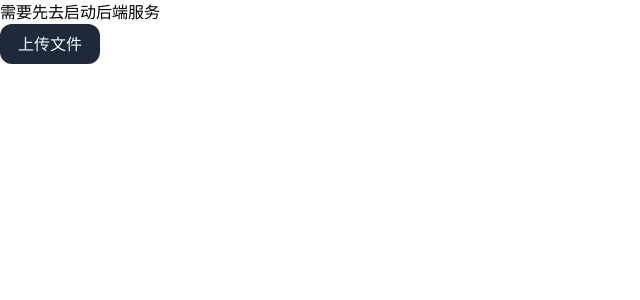
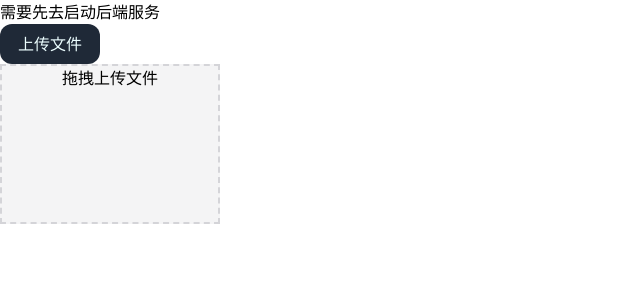
Before and after one commit to MyMagicCode/react-practice, a React (Create React App) app: page /upload in a window 1280 px wide. Shown: the top 300 px of the page, without its empty margins (0-640 px from the left). Built offline with nearby package versions, Linux system fonts and the light colour scheme.

Commit message:
feat: Upload component add drag and drop upload

```diff
--- /dev/null
+++ b/src/components/upload/Dragger.tsx
@@ -0,0 +1,44 @@
+import { DragEvent, PropsWithChildren, useState } from "react";
+import CS from "classnames";
+
+export interface DraggerProps extends PropsWithChildren {
+  onFile: (fileList: FileList) => void;
+}
+
+const Dragger = (props: DraggerProps) => {
+  const { onFile, children } = props;
+  const [isDrag, setIsDrag] = useState(false);
+
+  const handleDrag = (e: DragEvent<HTMLDivElement>, state: boolean) => {
+    console.log("state", state);
+    e.preventDefault();
+    setIsDrag(state);
+  };
+
+  const handleDrop = (e: DragEvent<HTMLDivElement>) => {
+    e.preventDefault();
+    const files = e.dataTransfer.files;
+    onFile(files);
+    setIsDrag(false);
+  };
+
+  const className = CS(
+    "w-[220px] h-[160px] bg-zinc-100 cursor-pointer text-center border-2 border-dashed",
+    {
+      "border-blue-400": isDrag,
+      "border-zinc-300": !isDrag,
+    }
+  );
+
+  return (
+    <div
+      className={className}
+      onDragOver={(e) => handleDrag(e, true)}
+      onDragLeave={(e) => handleDrag(e, false)}
+      onDrop={handleDrop}>
+      {children}
+    </div>
+  );
+};
+
+export default Dragger;
--- a/src/components/upload/Upload.tsx
+++ b/src/components/upload/Upload.tsx
@@ -1,6 +1,7 @@
 import axios from "axios";
 import { ChangeEvent, PropsWithChildren, useRef, useState } from "react";
 import UploadFileList, { UploadFile } from "./UploadFileList";
+import Dragger from "./Dragger";
 
 export interface UploadProps extends PropsWithChildren {
   action: string;
@@ -14,6 +15,7 @@ export interface UploadProps extends PropsWithChildren {
   // 允许的文件后缀
   accept?: string;
   multiple?: boolean;
+  drag?: boolean;
   beforeUpload?: (file: File) => boolean | Promise<File>;
   onProgress?: (percentage: number, file: File) => void;
   onSuccess?: (data: any, file: File) => void;
@@ -38,6 +40,7 @@ const Upload = (props: UploadProps) => {
     onProgress,
     onSuccess,
     onRemove,
+    drag,
   } = props;
 
   const fileInput = useRef<HTMLInputElement>(null);
@@ -162,7 +165,7 @@ const Upload = (props: UploadProps) => {
   return (
     <div className="upload-container">
       <div className="upload-input inline-block" onClick={handleClick}>
-        {children}
+        {drag ? <Dragger onFile={uploadFiles}>{children}</Dragger> : children}
         <input
           ref={fileInput}
           className="hidden"
--- a/src/components/upload/demo/TestUpload.tsx
+++ b/src/components/upload/demo/TestUpload.tsx
@@ -23,6 +23,9 @@ const TestUpload = () => {
           上传文件
         </div>
       </Upload>
+      <Upload {...uploadProps} drag multiple>
+        <h2>拖拽上传文件</h2>
+      </Upload>
     </>
   );
 };
```
